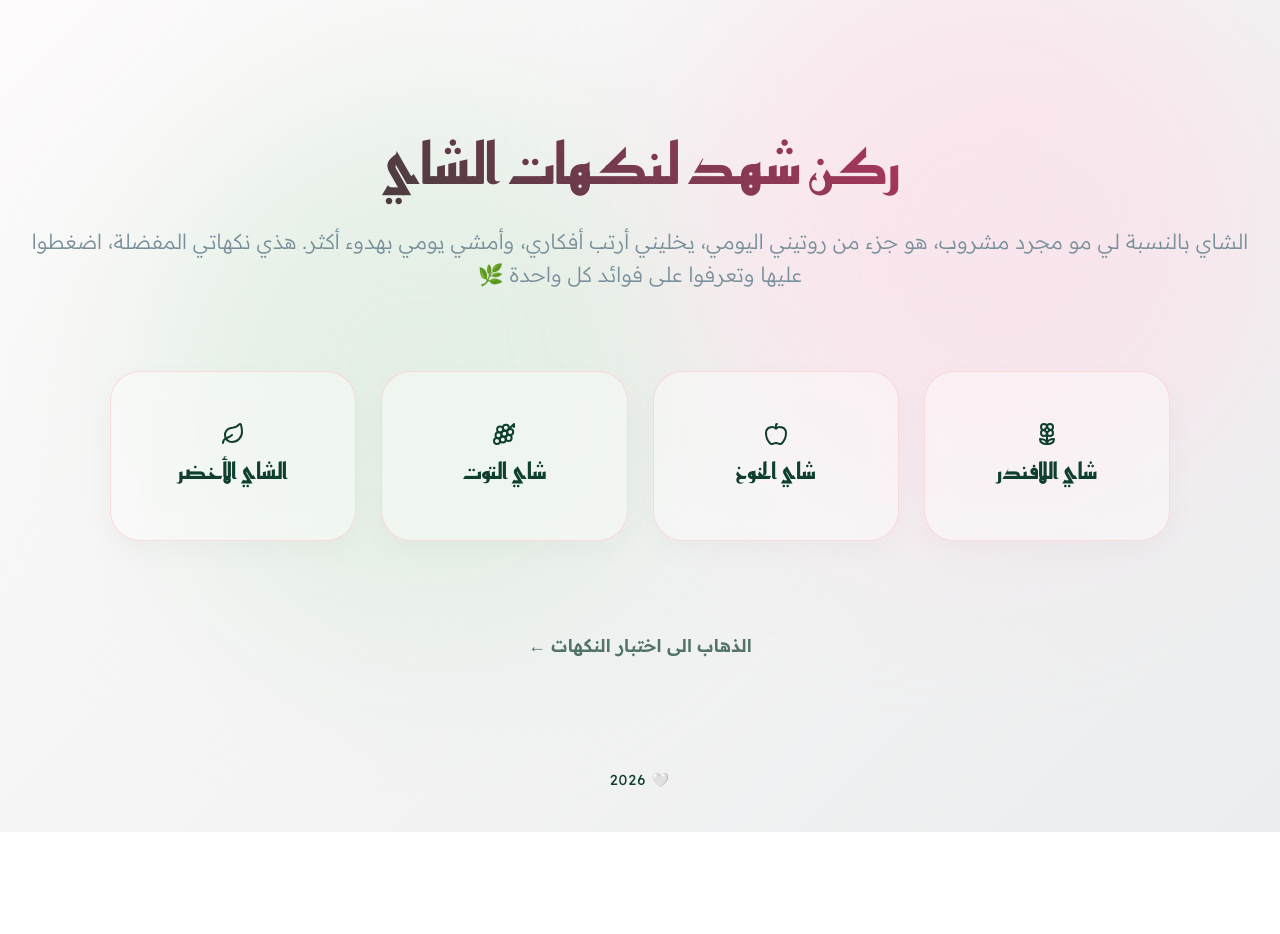
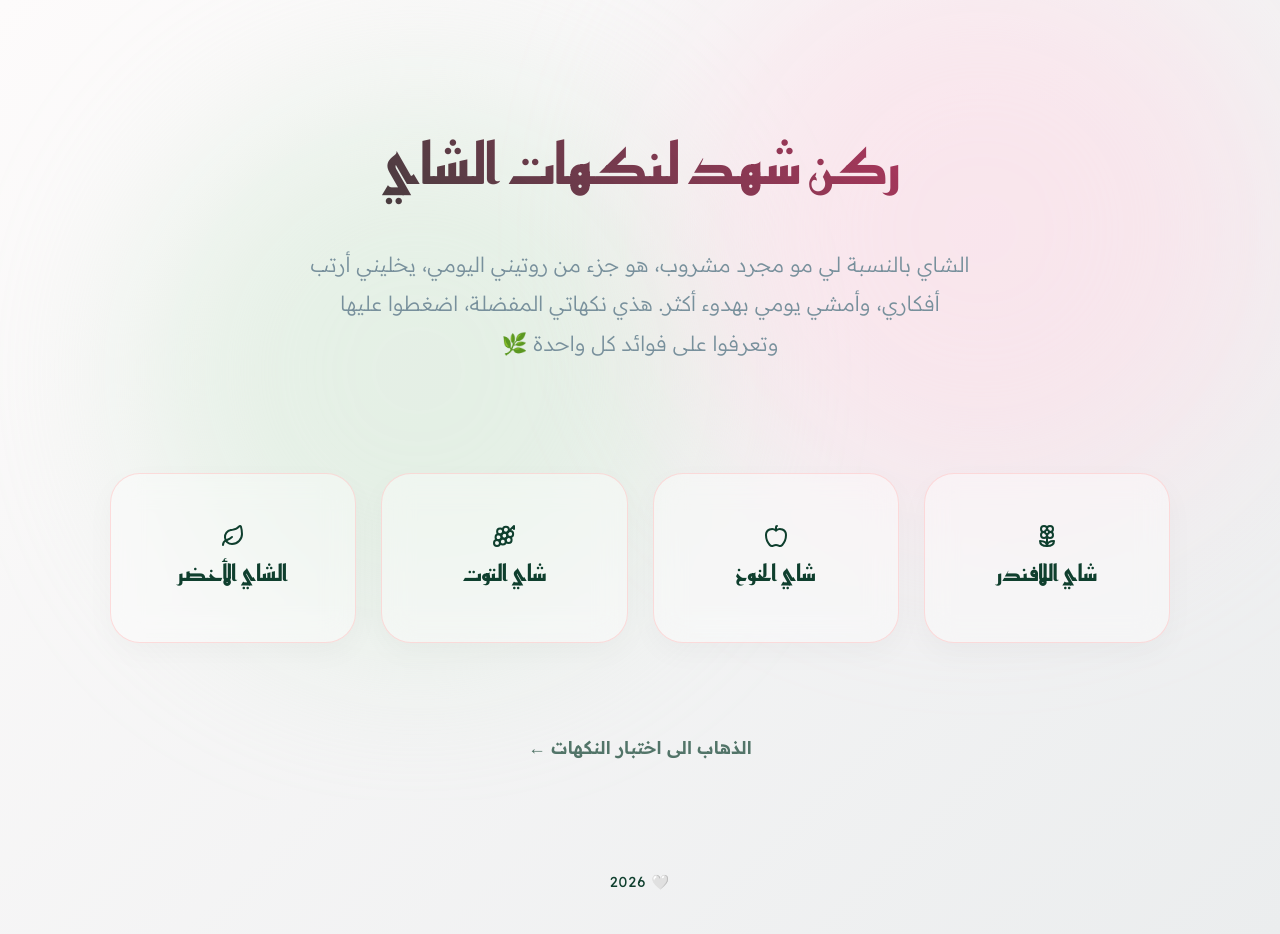
Before and after one commit to ShahadAlamalki/TeaWeb, a plain HTML site: page index.html in a window 1280 px wide. Before the commit the page ends 832 px from the top, so only its background shows below. Drawn offline with nearby package versions, Linux system fonts and the light colour scheme.

Commit message:
Refactor CSS styles for improved layout and design

```diff
--- a/tea.css
+++ b/tea.css
@@ -73,6 +73,16 @@ body {
     font-size: 1.3rem;
     font-weight: 300;
     color: #78909c;
+}
+
+.intro-text {
+  max-width: 700px;
+  margin: 0 auto 10px;
+  padding: 20px;
+  text-align: center;
+  color: #607d8b;
+  line-height: 1.9;
+  font-size: 1.05rem;
 }
 
 .tea-section {
```
